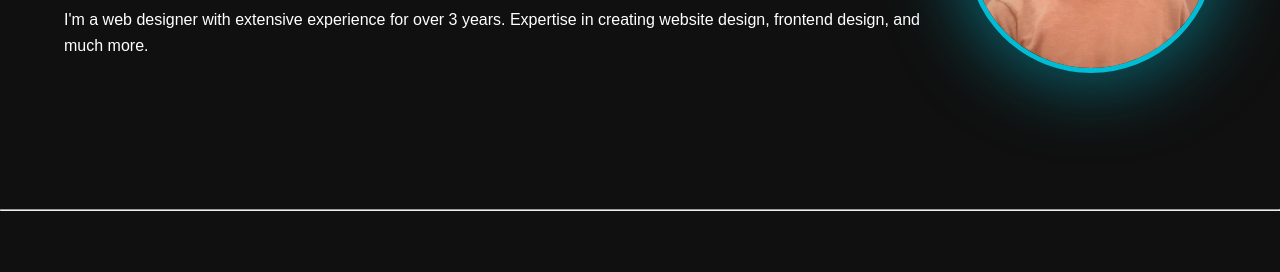
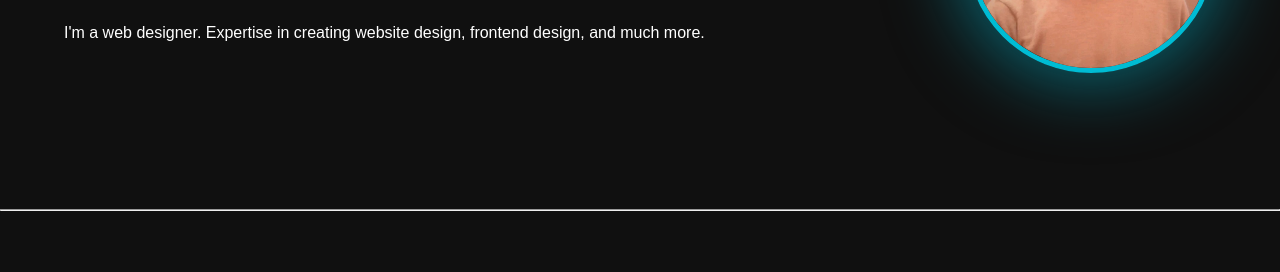
Before and after one commit to arshlankhan69/portfolio, a plain HTML site: page index.html in a window 1280 px wide. Shown: the part 375-647 px from the top of the page. Drawn offline with Linux system fonts and the light colour scheme.

Commit message:
index.html

```diff
--- a/index.html
+++ b/index.html
@@ -36,7 +36,7 @@
         <h2>Arshlan khan</h2>
         <h3>And I'm a <span class="highlight">Frontend Developer</span></h3>
         <p>
-          I'm a web designer with extensive experience for over 3 years.
+          I'm a web designer.
           Expertise in creating website design, frontend design, and much more.
         </p>
       </div>
```
